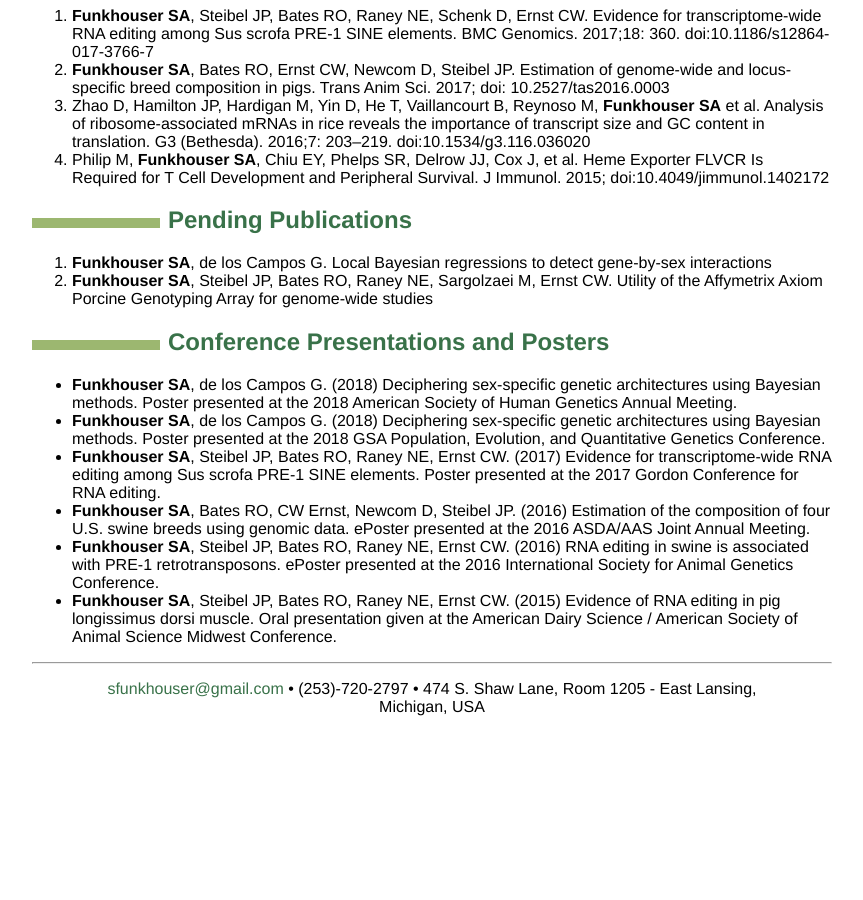
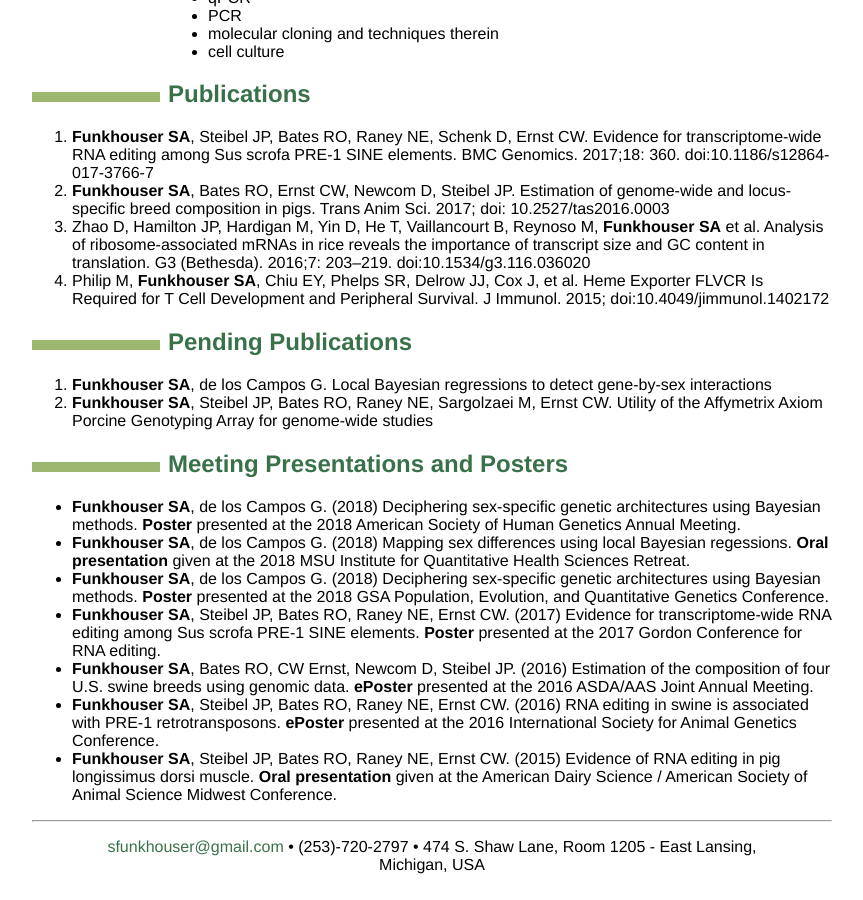
Before and after one commit to funkhou9/blog, a Jekyll site: the page cv/resume.html, which Jekyll copies as it is, in a window 1280 px wide and 900 px high, scrolled down 2261 px. Shown: the whole window, without its empty margins (208-1071 px from the left). Built offline with Jekyll 4.4.1, drawn with Linux system fonts in a browser that asks for light colours; before the commit the page ends 3003 px from its top, so only the background shows below that; some of the changed text lies outside the part shown.

Commit message:
add new section and additional talk to CV

```diff
--- a/cv/resume.html
+++ b/cv/resume.html
@@ -181,6 +181,11 @@
 <li>Intro to Statistical Genetics (STT 855)</li>
 <li>Bayesian Inference using MCMC (FW 849)</li>
 </ul>
+<h2 id="Teaching and Coordinating">Teaching and Coordinating</h2>
+<ul>
+<li><strong>Co-organizer</strong> for MSU Genetics Mini-symposium on Impact and Applications of Genome Editing Technologies (2017)</li>
+<li><strong>Teaching assistant</strong> for Zoology 341: Fundamentals of Genetics (2014)</li>
+</ul>
 <h2 id="skills">Skills</h2>
 <dl>
 <dt><strong>General programming</strong></dt>
@@ -258,14 +263,16 @@
 <li><strong>Funkhouser SA</strong>, de los Campos G. Local Bayesian regressions to detect gene-by-sex interactions</li>
 <li><strong>Funkhouser SA</strong>, Steibel JP, Bates RO, Raney NE, Sargolzaei M, Ernst CW. Utility of the Affymetrix Axiom Porcine Genotyping Array for genome-wide studies</li>
 </ol>
-<h2 id="conference-presentations-and-posters">Conference Presentations and Posters</h2>
+<h2 id="meeting-presentations-and-posters">Meeting Presentations and Posters</h2>
 <ul>
-<li><strong>Funkhouser SA</strong>, de los Campos G. (2018) Deciphering sex-specific genetic architectures using Bayesian methods. Poster presented at the 2018 American Society of Human Genetics Annual Meeting.</li>
-<li><strong>Funkhouser SA</strong>, de los Campos G. (2018) Deciphering sex-specific genetic architectures using Bayesian methods. Poster presented at the 2018 GSA Population, Evolution, and Quantitative Genetics Conference.</li>
-<li><strong>Funkhouser SA</strong>, Steibel JP, Bates RO, Raney NE, Ernst CW. (2017) Evidence for transcriptome-wide RNA editing among Sus scrofa PRE-1 SINE elements. Poster presented at the 2017 Gordon Conference for RNA editing.</li>
-<li><strong>Funkhouser SA</strong>, Bates RO, CW Ernst, Newcom D, Steibel JP. (2016) Estimation of the composition of four U.S. swine breeds using genomic data. ePoster presented at the 2016 ASDA/AAS Joint Annual Meeting.</li>
-<li><strong>Funkhouser SA</strong>, Steibel JP, Bates RO, Raney NE, Ernst CW. (2016) RNA editing in swine is associated with PRE-1 retrotransposons. ePoster presented at the 2016 International Society for Animal Genetics Conference.</li>
-<li><strong>Funkhouser SA</strong>, Steibel JP, Bates RO, Raney NE, Ernst CW. (2015) Evidence of RNA editing in pig longissimus dorsi muscle. Oral presentation given at the American Dairy Science / American Society of Animal Science Midwest Conference. <!-- * Funkhouser SA, Steibel JP, Newcom D, Ernst CW.
+<li><strong>Funkhouser SA</strong>, de los Campos G. (2018) Deciphering sex-specific genetic architectures using Bayesian methods. <strong>Poster</strong> presented at the 2018 American Society of Human Genetics Annual Meeting.</li>
+<li><strong>Funkhouser SA</strong>, de los Campos G. (2018) Mapping sex differences using local Bayesian regessions. <strong>Oral presentation</strong> given at the 2018 MSU Institute for Quantitative Health Sciences Retreat.</li>
+<li><strong>Funkhouser SA</strong>, de los Campos G. (2018) Deciphering sex-specific genetic architectures using Bayesian methods. <strong>Poster</strong> presented at the 2018 GSA Population, Evolution, and Quantitative Genetics Conference.</li>
+<li><strong>Funkhouser SA</strong>, Steibel JP, Bates RO, Raney NE, Ernst CW. (2017) Evidence for transcriptome-wide RNA editing among Sus scrofa PRE-1 SINE elements. <strong>Poster</strong> presented at the 2017 Gordon Conference for RNA editing.</li>
+<li><strong>Funkhouser SA</strong>, Bates RO, CW Ernst, Newcom D, Steibel JP. (2016) Estimation of the composition of four U.S. swine breeds using genomic data. <strong>ePoster</strong> presented at the 2016 ASDA/AAS Joint Annual Meeting.</li>
+<li><strong>Funkhouser SA</strong>, Steibel JP, Bates RO, Raney NE, Ernst CW. (2016) RNA editing in swine is associated with PRE-1 retrotransposons. <strong>ePoster</strong> presented at the 2016 International Society for Animal Genetics Conference.</li>
+<li><strong>Funkhouser SA</strong>, Steibel JP, Bates RO, Raney NE, Ernst CW. (2015) Evidence of RNA editing in pig longissimus dorsi muscle. <strong>Oral presentation</strong> given at the American Dairy Science / American Society of Animal Science Midwest Conference.
+<!-- * Funkhouser SA, Steibel JP, Newcom D, Ernst CW.
 Evaluation of four US pig breeds using the Affymetrix Axiom PigHD array. PAG
 Swine Workshop January 2017.
 * C.W. Ernst, S. A. Funkhouser, J.P. Steibel, R.O. Bates, N.E. Raney. (2015)
```
